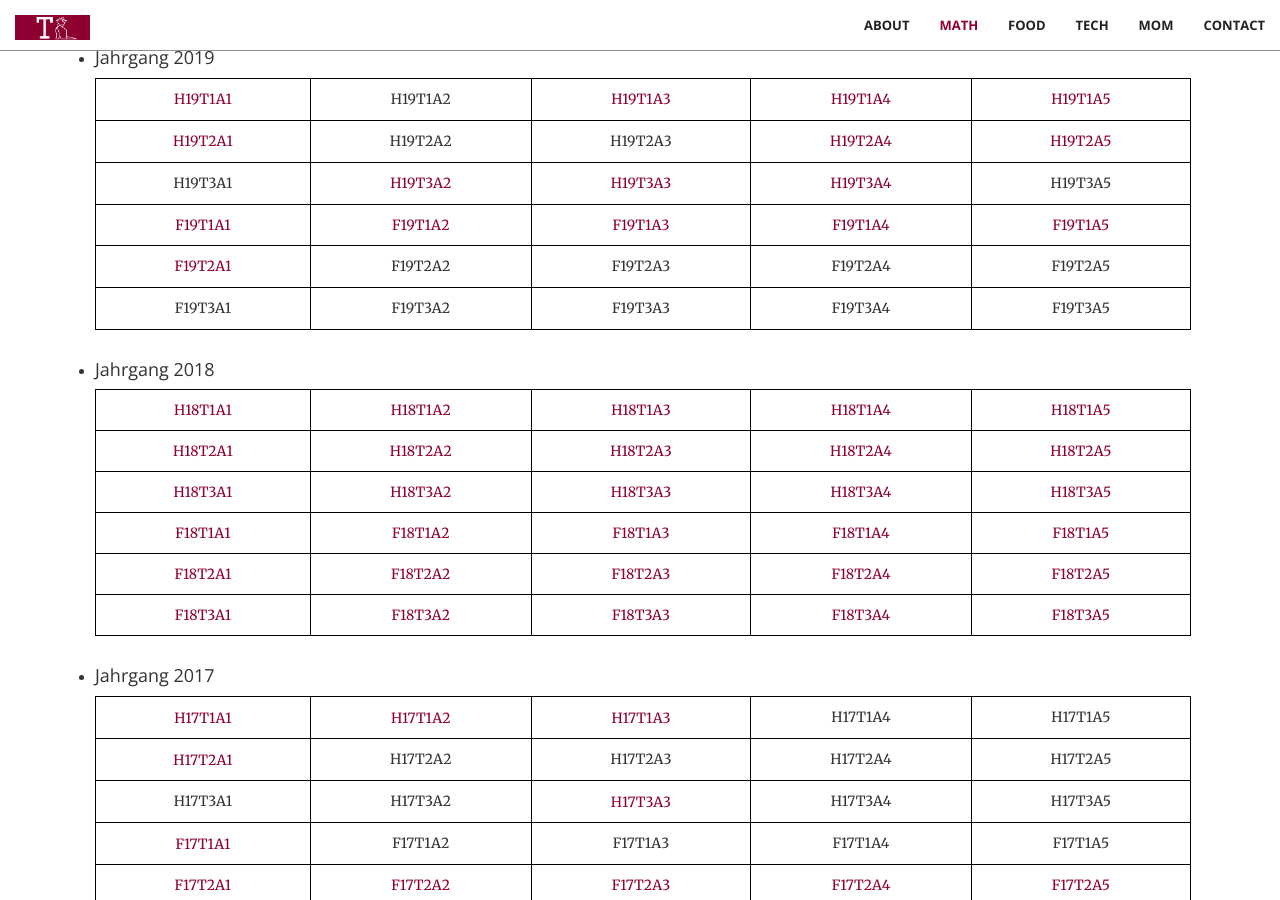
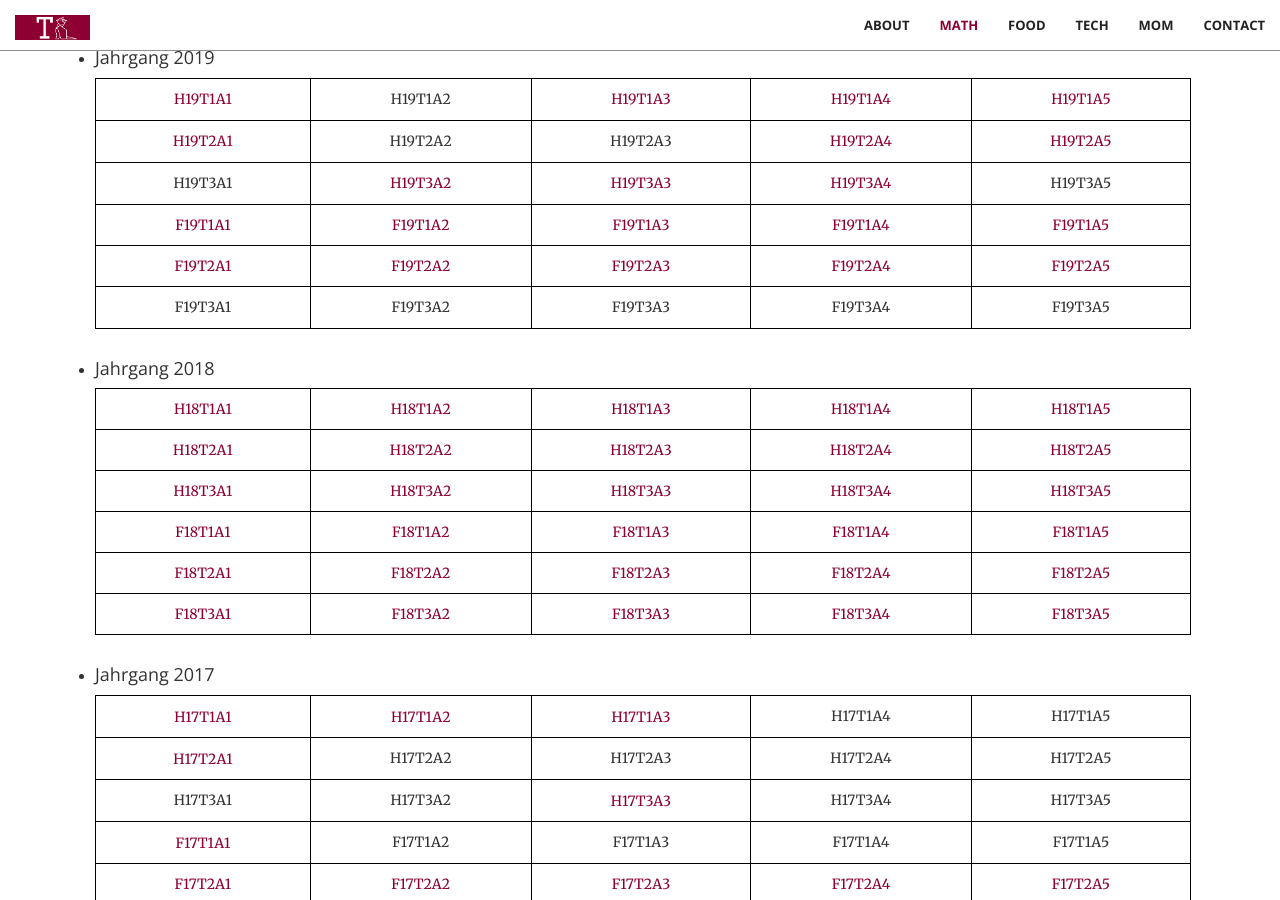
Before and after one commit to trabaldini/trabaldini.github.io, a Jekyll site: the page built from index.html, in a window 1280 px wide and 900 px high, scrolled down 1561 px. Built offline with Jekyll 4.4.1, drawn with Linux system fonts in a browser that asks for light colours.

Commit message:
adds new math solutions

```diff
--- a/_includes/math.html
+++ b/_includes/math.html
@@ -102,16 +102,16 @@
                                     <a href="aufg/F19T2A1_FT.pdf" target="_blank">F19T2A1</a>
                                 </td>
                                 <td>
-                                    <p>F19T2A2</p>
-                                </td>
-                                <td>
-                                    <p>F19T2A3</p>
-                                </td>
-                                <td>
-                                    <p>F19T2A4</p>
-                                </td>
-                                <td>
-                                    <p>F19T2A5</p>
+                                    <a href="aufg/F19T2A2_FT.pdf" target="_blank">F19T2A2</a>
+                                </td>
+                                <td>
+                                    <a href="aufg/F19T2A3_DGL.pdf" target="_blank">F19T2A3</a>
+                                </td>
+                                <td>
+                                    <a href="aufg/F19T2A4_DGL.pdf" target="_blank">F19T2A4</a>
+                                </td>
+                                <td>
+                                    <a href="aufg/F19T2A5_FT.pdf" target="_blank">F19T2A5</a>
                                 </td>
                             </tr>
                             <tr>
```
Also changed, not shown: 5 other files.
